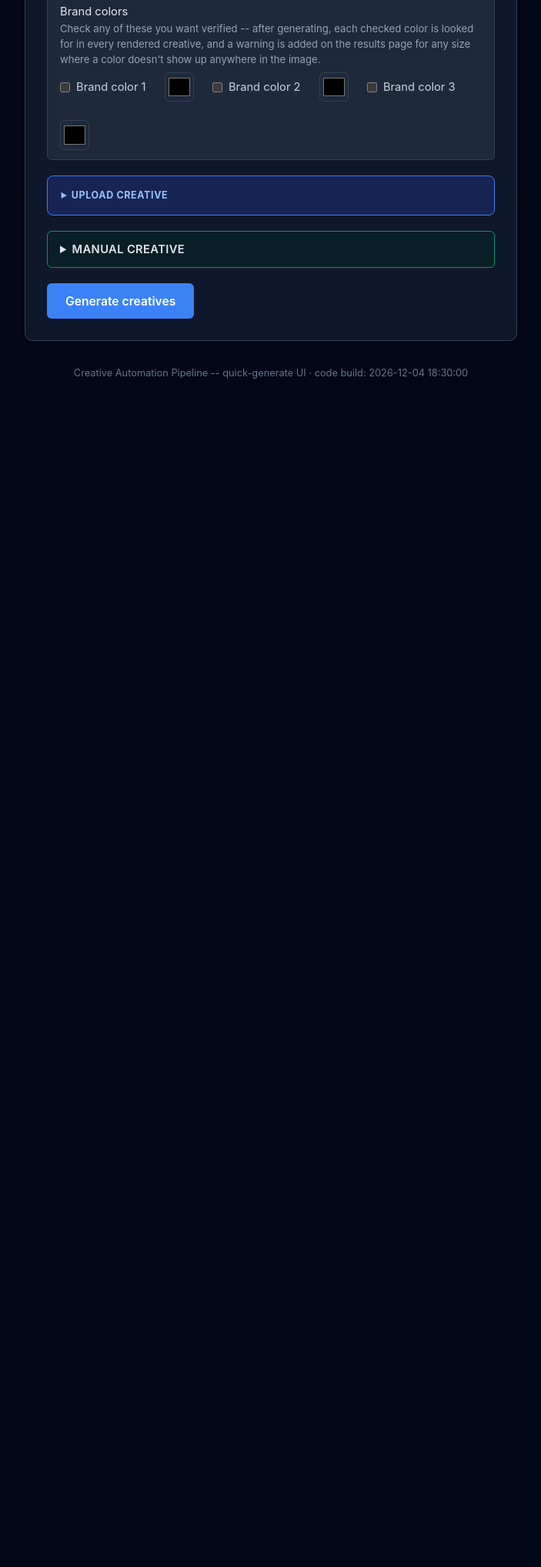
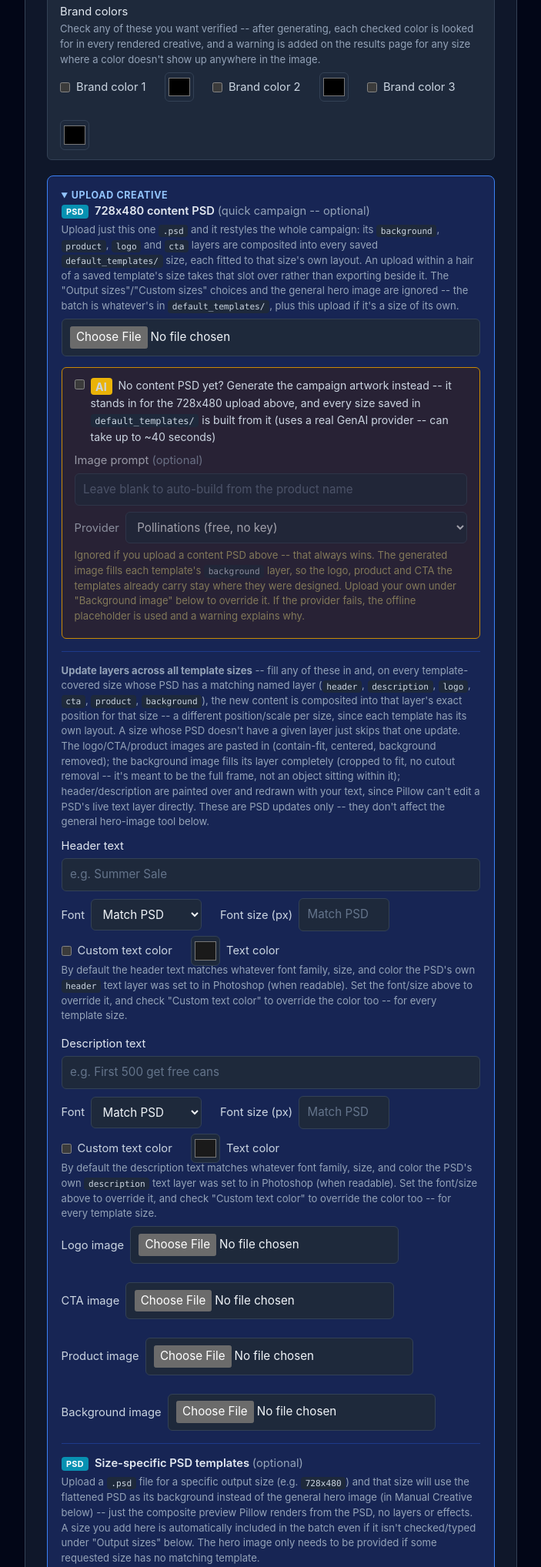
Before and after one commit to MattShea-10/creative-automation-pipeline, a Flask app: page / in a window 1280 px wide. Shown: the part 601-2637 px from the top of the page at 77% size, without its empty margins (288-991 px from the left). Before the commit the page ends 1093 px from the top, so only its background shows below. Run offline with Flask 3, Linux system fonts and the light colour scheme; some libraries are stand-ins or nearby versions.

Commit message:
Open Upload Creative by default
It holds the content PSD field and the artwork generator -- the two
things a campaign starts from -- so collapsing it hid the entry point.
Manual Creative still starts collapsed, and a cloned campaign card now
follows the same split instead of closing both.

Co-Authored-By: Claude Opus 5 <noreply@anthropic.com>
Claude-Session: https://claude.ai/code/session_01A6mUBdauQ8LNtLJfooNVUQ

```diff
--- a/templates/index.html
+++ b/templates/index.html
@@ -204,7 +204,7 @@
         </div>
       </details>
 
-      <details class="upload-creative-box">
+      <details class="upload-creative-box" open>
         <summary>Upload Creative</summary>
         <label for="content_psd"><span class="psd-badge">PSD</span> 728x480 content PSD <span style="font-weight: 400; color: var(--muted);">(quick campaign -- optional)</span></label>
         <div class="hint">
@@ -1008,8 +1008,14 @@
         // Campaign brief (it holds the required fields) always starts
         // open -- regardless of whatever state the card being cloned
         // from happened to be in when the button was clicked.
-        clone.querySelectorAll("details.upload-creative-box, details.manual-creative-box").forEach(function (d) {
+        // Manual Creative starts collapsed on a fresh card; Upload
+        // Creative doesn't, since it holds the content PSD field and the
+        // artwork generator -- the two things a new campaign starts from.
+        clone.querySelectorAll("details.manual-creative-box").forEach(function (d) {
           d.removeAttribute("open");
+        });
+        clone.querySelectorAll("details.upload-creative-box").forEach(function (d) {
+          d.setAttribute("open", "");
         });
         var brief = clone.querySelector("details.campaign-brief-box");
         if (brief) brief.setAttribute("open", "");
```
